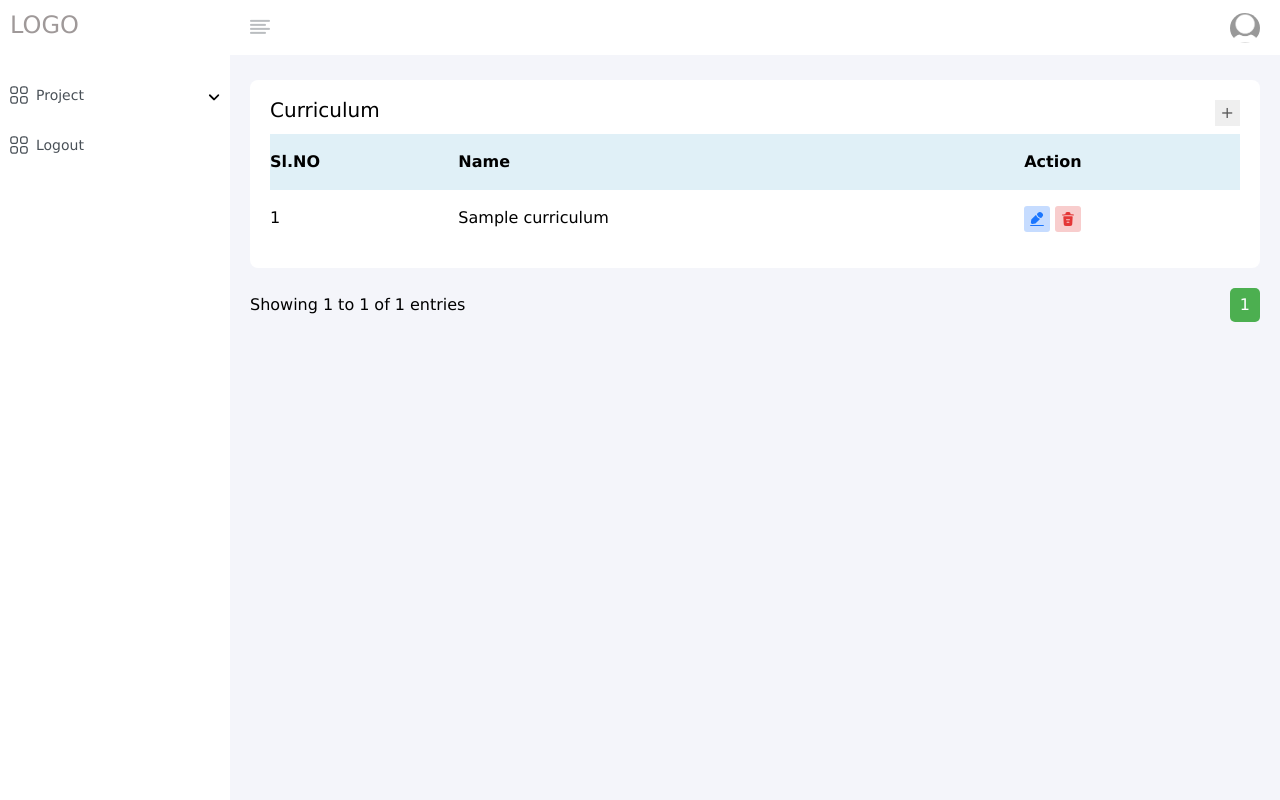
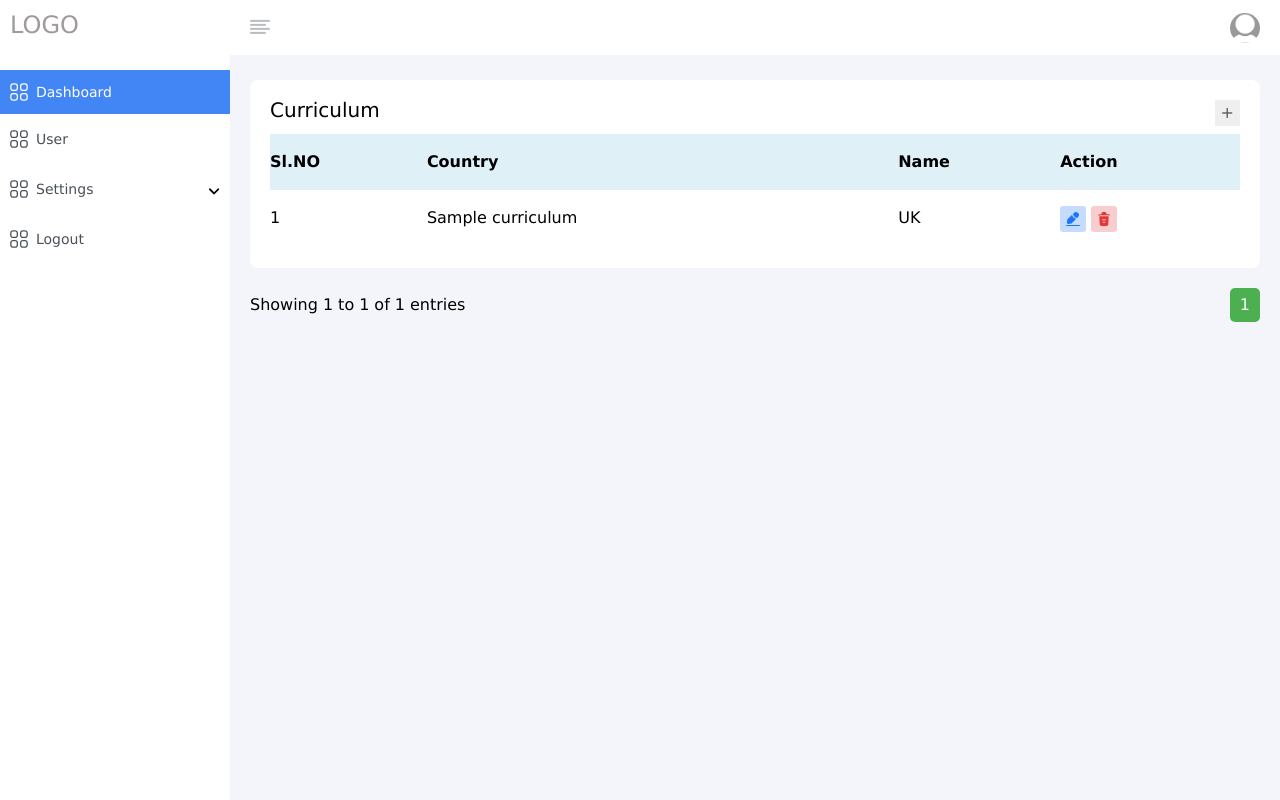
Before and after one commit to riyarahman1/swift, a Django app: page /curriculum/ in a window 1280 px wide. Run offline with Django 4.2, Linux system fonts and the light colour scheme; a user stored in the database is signed in; tables that the repository leaves empty hold one stand-in row (values such as "Sample post"); some libraries are stand-ins or nearby versions; some web fonts are replaced.

Commit message:
completed

```diff
--- a/static/swift/assets/js/subtopic.js
+++ b/static/swift/assets/js/subtopic.js
@@ -331,7 +331,7 @@ $(document).on('click', '.subtopic-edit', function (event) {
             $('#id_course').val(response.course_id);
             $('#id_subject').val(response.subject_id);
             $('#id_topic').val(response.topic_id);
-
+            console.log($('#id_course').val());
 
             $(document).off('change', '#id_course').on('change', '#id_course', function () {
                 var courseId = $(this).val();
--- a/swift/admin.py
+++ b/swift/admin.py
@@ -1,7 +1,8 @@
 from django.contrib import admin
-from .models import Course,Subject,Topic,SubTopic
+from .models import Curriculum,Course,Subject,Topic,SubTopic
 # Register your models here.
 
+admin.site.register(Curriculum)
 admin.site.register(Course)
 admin.site.register(Subject)
 admin.site.register(Topic)
--- a/swift/forms/curriculum.py
+++ b/swift/forms/curriculum.py
@@ -2,13 +2,25 @@ from django import forms
 from django.contrib.auth import authenticate
 from swift.models import Curriculum
 
+
 class CurriculumForm(forms.ModelForm):
+    COUNTRY_CHOICES = [("", "---------")] + Curriculum.COUNTRY_CHOICES
+
+    country = forms.ChoiceField(
+        label="Country",
+        choices=COUNTRY_CHOICES,
+        required=True,
+        widget=forms.Select(attrs={"class": "form-control"}),
+        error_messages={"required": "The Country should not be empty"},
+    )
     name = forms.CharField(
-        label="Title", max_length=200, required = True,
-        widget=forms.TextInput(attrs={'autocomplete':'off'}),
-        error_messages={ 'required': 'The name should not be empty' }
+        label="Title",
+        max_length=200,
+        required=True,
+        widget=forms.TextInput(attrs={"class": "form-control", "autocomplete": "off"}),
+        error_messages={"required": "The name should not be empty"},
     )
 
     class Meta:
         model = Curriculum
-        fields = ['name']
+        fields = ["name", "country"]
--- a/swift/forms/subtopic.py
+++ b/swift/forms/subtopic.py
@@ -55,7 +55,7 @@ class SubTopicForm(forms.ModelForm):
                     course_id=course_id
                 )
             except (ValueError, TypeError):
-                pass  # invalid input from the client; ignore and fallback to empty queryset
+                pass
 
         if "subject" in self.data:
             try:
--- a/swift/models.py
+++ b/swift/models.py
@@ -186,8 +186,14 @@ class ActivityLog(models.Model):
 
 
 class Curriculum(models.Model):
+    COUNTRY_CHOICES = [
+        ("UK", "UK"),
+        ("International", "International"),
+    ]
+
     name = models.CharField(max_length=100, blank=True)
     is_active = models.BooleanField("Active", default=True)
+    country = models.CharField(max_length=100, choices=COUNTRY_CHOICES, blank=True)
     created_at = models.DateTimeField(auto_now_add=True, blank=True)
     updated_at = models.DateTimeField(auto_now=True, blank=True)
 
--- a/swift/views/curriculum.py
+++ b/swift/views/curriculum.py
@@ -59,9 +59,11 @@ class CurriculumCreate(LoginRequiredMixin, View):
             try:
                 with transaction.atomic():
                     name = request.POST.get("name", None)
+                    country = request.POST.get("country", None)
+
                     # CHECK THE DATA EXISTS
                     if not Curriculum.objects.filter(name=name).exists():
-                        obj = Curriculum.objects.create(name=name)
+                        obj = Curriculum.objects.create(name=name,country=country)
 
                         # log entry
                         log_data = {}
--- a/swift/views/subtopic.py
+++ b/swift/views/subtopic.py
@@ -191,6 +191,7 @@ class SubtopicUpdate(View):
         data["template"] = render_to_string(
             "swift/subtopic/subtopic_form.html", context, request=request
         )
+        print(context)
         return JsonResponse(data)
 
     def post(self, request, *args, **kwargs):
--- a/templates/swift/course/index.html
+++ b/templates/swift/course/index.html
@@ -9,7 +9,7 @@
             <div class="row">
                 <div class="col-md-4">
                     <select id="curriculum-select" name="curriculum" class="form-control">
-                        <option value="" selected> ----- All -----</option>
+                        <option value="" selected>  ----- All -----</option>
                         {% for curriculum in curriculums %}
                         <option value="{{ curriculum.id }}">{{ curriculum.name }}</option>
                         {% endfor %}
--- a/templates/swift/curriculum/curriculum_form.html
+++ b/templates/swift/curriculum/curriculum_form.html
@@ -6,9 +6,14 @@
         <input type="hidden" value="{% url 'appswift:create_curriculum' %}" id="form_url" name="form_url">
         {% endif %}
         <div class="field padding-bottom--24">
+            <label for="country">Country</label> {{form.country}}
+            <p class="text-danger mt-2 mb-0">{{ form.country.errors.as_text }}</p>
+        </div>
+        <div class="field padding-bottom--24">
             <label for="name">Name</label> {{form.name}}
             <p class="text-danger mt-2 mb-0">{{ form.name.errors.as_text }}</p>
         </div>
+
         <div class="field padding-bottom--24">
             <input class="curriculum-submit" id="curriculum-submit" type="submit" name="submit" value="Save">
         </div>
--- a/templates/swift/curriculum/curriculum_list.html
+++ b/templates/swift/curriculum/curriculum_list.html
@@ -3,6 +3,7 @@
 <tr>
     <td>{{forloop.counter0|add:curriculums.start_index}}</td>
     <td>{{curriculum.name}}</td>
+    <td>{{curriculum.country}}</td>
     <td>
         <a href="javascript:;" class="curriculum-edit" id="curriculum-edit" data-fancybox="" data-src="#curriculum-popup" data-url="{% url 'appswift:update_curriculum' curriculum.id %}">
             <img src="{% static '/swift/assets/images/edt_icon.svg' %}" alt="icon">
--- a/templates/swift/curriculum/index.html
+++ b/templates/swift/curriculum/index.html
@@ -5,7 +5,8 @@
         <div class="d-flex justify-content-between">
             <h1 class="page-block-title">Curriculum</h1>
             <div>
-                <a class="add-curriculum" id="create_curriculum" data-fancybox="" data-src="#curriculum-popup"  data-url="{% url 'appswift:create_curriculum'%}">
+                <a class="add-curriculum" id="create_curriculum" data-fancybox="" data-src="#curriculum-popup"
+                    data-url="{% url 'appswift:create_curriculum'%}">
                     <button>+</button>
                 </a>
             </div>
@@ -16,6 +17,7 @@
                 <thead>
                     <tr>
                         <th>Sl.NO</th>
+                        <th>Country</th>
                         <th>Name</th>
                         <th>Action</th>
                     </tr>
--- a/templates/swift/layout/menu.html
+++ b/templates/swift/layout/menu.html
@@ -7,13 +7,31 @@
         </div>
         <nav>
             <ul class="sidebar-link-list">
+                <li class="sidebar-item active">
+                    <a href="{% url 'appswift:home' %}" class="sidebar-link">
+                        <span class="menu-icon">
+                            <img class="icon-dark" src="{% static 'swift/assets/images/dashboard.svg' %}">
+                            <img class="icon-white" src="{% static 'swift/assets/images/dashboard-white.svg' %}">
+                        </span>
+                        <span class="menu-item">Dashboard</span>
+                    </a>
+                </li>
+                <li class="sidebar-item">
+                    <a href="#" class="sidebar-link">
+                        <span class="menu-icon">
+                            <img class="icon-dark" src="{% static 'swift/assets/images/dashboard.svg' %}">
+                            <img class="icon-white" src="{% static 'swift/assets/images/dashboard-white.svg' %}">
+                        </span>
+                        <span class="menu-item">User</span>
+                    </a>
+                </li>
                 <li class="sidebar-item">
                     <a href="#" class="sidebar-link sub-link">
                         <span class="menu-icon">
                             <img class="icon-dark" src="{% static 'swift/assets/images/dashboard.svg' %}">
                             <img class="icon-white" src="{% static 'swift/assets/images/dashboard-white.svg' %}">
                         </span>
-                        <span class="menu-item">Project</span>
+                        <span class="menu-item">Settings</span>
                         <div class="drop-arrow">
                             <span class="icon-Vector-2"></span>
                         </div>
@@ -34,6 +52,9 @@
                         <li class="submenu-list">
                             <a href="{% url 'appswift:subtopic' %}" class="submenu-item">Subtopic</a>
                         </li>
+                        <li class="submenu-list">
+                            <a href="" class="submenu-item">Quiz</a>
+                        </li>
 
                     </ul>
                 </li>
```
Also changed, not shown: swift/forms/course.py (+12 -6 lines), swift/views/course.py (+4 -13 lines), templates/swift/course/course_form.html (+5 -5 lines), swift/migrations/0007_course_from_age_course_to_age_curriculum_country.py (added).
